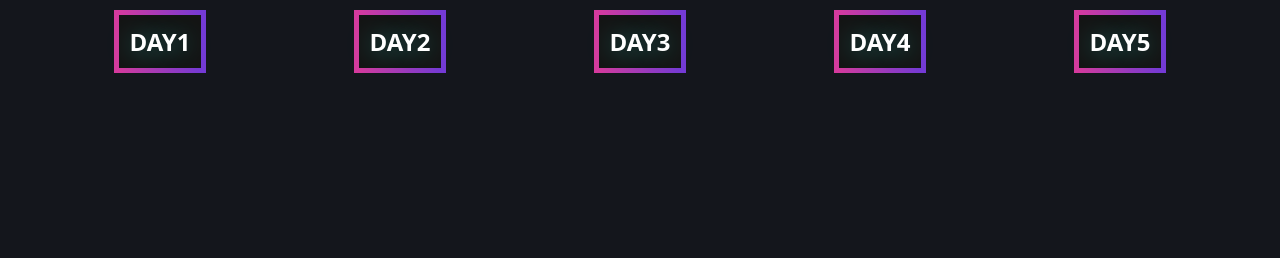
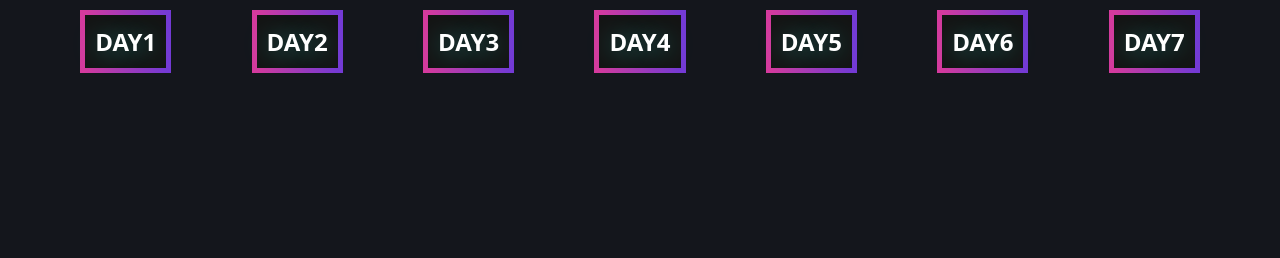
Before and after one commit to luiz1gustavo2/7DaysOfCode, a website: page index.html in a window 1280 px wide. Shown: the top 258 px of the page. Drawn offline with Linux system fonts and the light colour scheme.

Commit message:
Adicionando link do Day6 e Day7

```diff
--- a/index.html
+++ b/index.html
@@ -125,6 +125,8 @@
     <button  class="navLink border-gradient border-gradient-purple"><a href="Day3/Day3.html">DAY3</a></button>
     <button  class="navLink border-gradient border-gradient-purple"><a href="Day4/Day4.html">DAY4</a></button>
     <button  class="navLink border-gradient border-gradient-purple"><a href="Day5/Day5.html">DAY5</a></button>
+    <button  class="navLink border-gradient border-gradient-purple"><a href="Day6/Day6.html">DAY6</a></button>
+    <button  class="navLink border-gradient border-gradient-purple"><a href="Day7/Day7.html">DAY7</a></button>
   </header>
 
   <div class="container">
```
